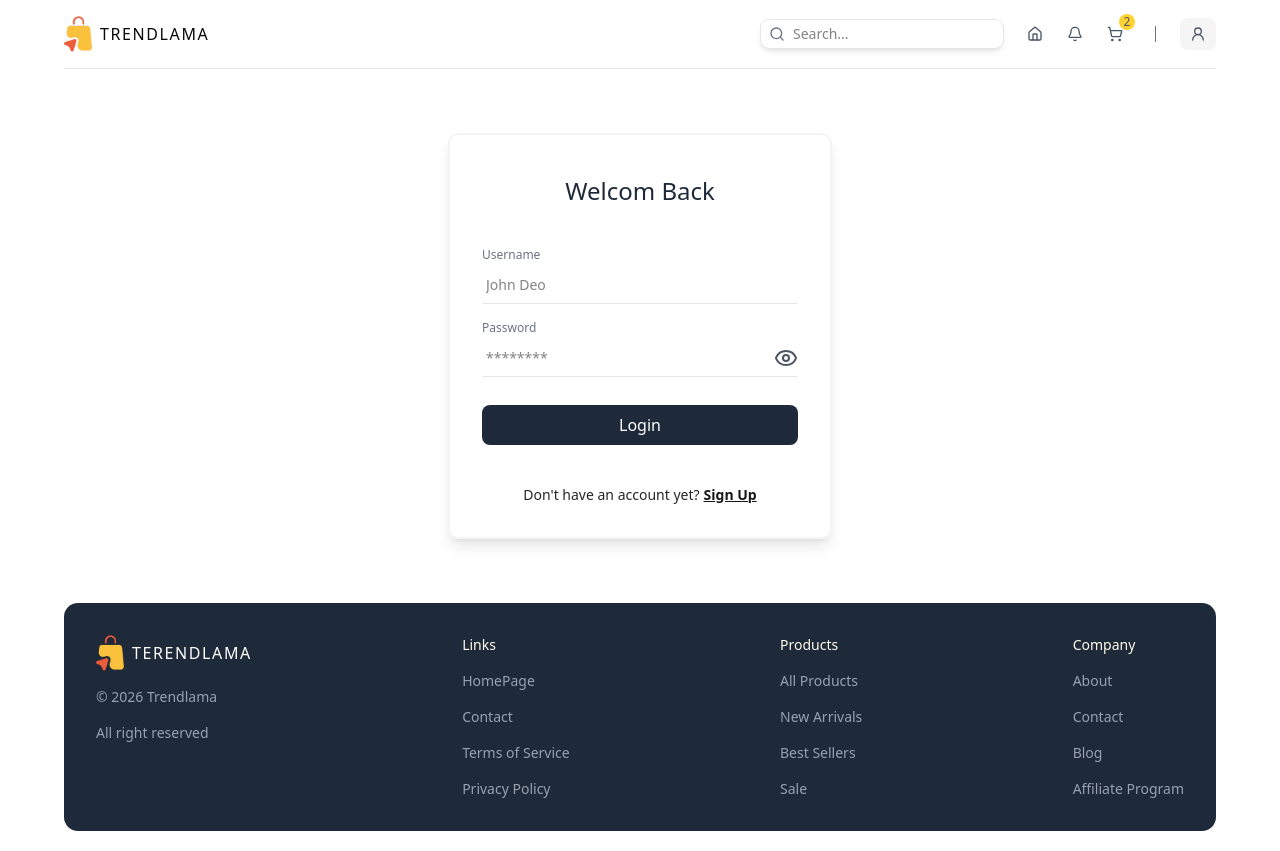
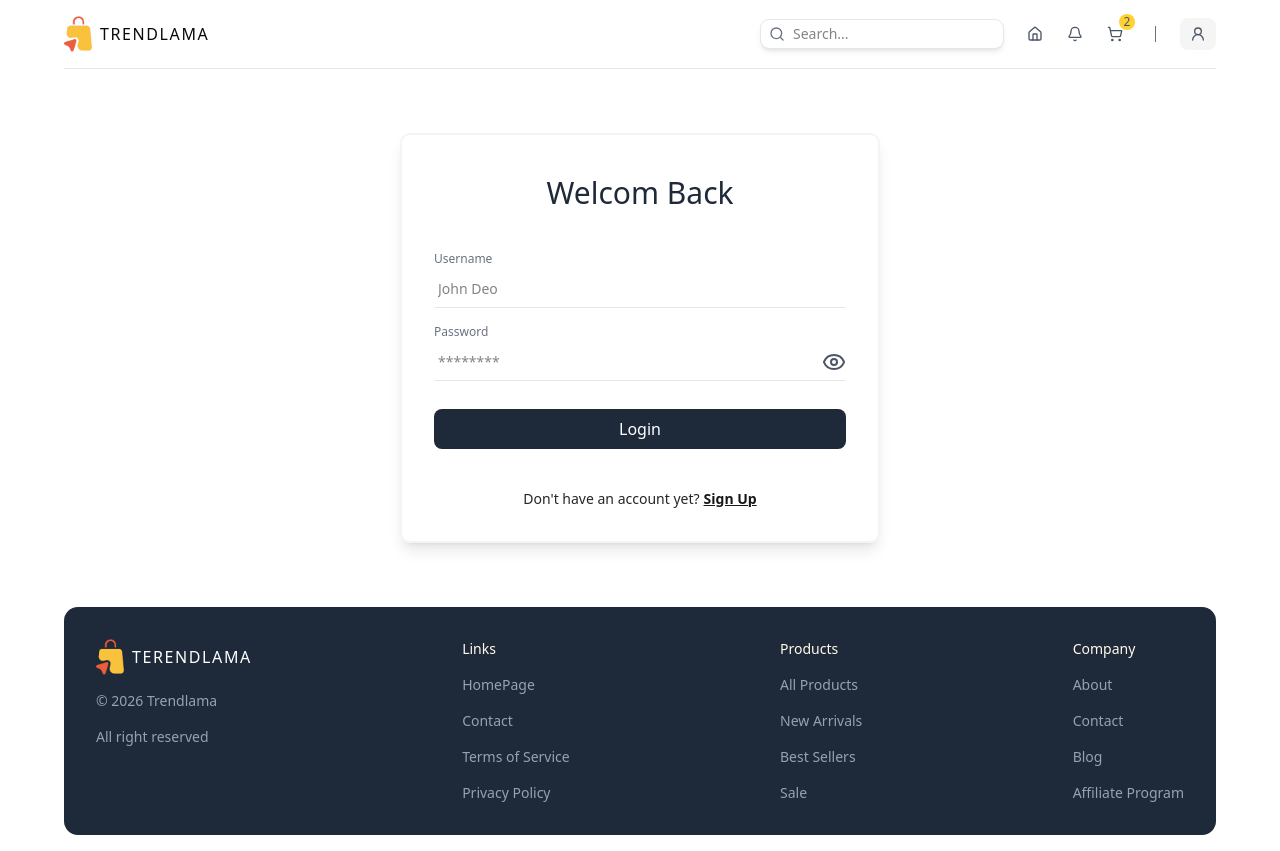
Before and after one commit to SheHab970/e-commerce_app, a Next.js app: page /login in a window 1280 px wide. Built offline with nearby package versions, Linux system fonts and the light colour scheme.

Commit message:
Edite login page and add new animation style

```diff
--- a/src/app/globals.css
+++ b/src/app/globals.css
@@ -42,6 +42,19 @@
   --color-sidebar-accent-foreground: var(--sidebar-accent-foreground);
   --color-sidebar-border: var(--sidebar-border);
   --color-sidebar-ring: var(--sidebar-ring);
+
+  --animate-fade-down: fadeUp 0.5s ease-out forwards;
+
+  @keyframes fadeUp {
+    0% {
+      opacity: 0;
+      transform: translateY(-20px);
+    }
+    100% {
+      opacity: 1;
+      transform: translateY(0);
+    }
+  }
 }
 
 :root {
--- a/src/app/login/page.tsx
+++ b/src/app/login/page.tsx
@@ -4,9 +4,9 @@ import Link from "next/link";
 const LoginPage = () => {
     return (
         <div className="flex items-center justify-center mt-16">
-            <div className="flex flex-col items-center gap-8 w-full lg:w-1/3 shadow-lg border-2 border-gray-100 p-8 rounded-lg">
+            <div className="flex flex-col items-center gap-8 w-full lg:w-5/12 animate-fade-down shadow-lg border-2 border-gray-100 p-8 rounded-lg">
                 {/* HEADER */}
-                <h1 className="text-gray-800 font-medium text-2xl py-2">
+                <h1 className="text-gray-800 font-medium text-2xl lg:text-3xl py-2">
                     Welcom Back
                 </h1>
                 {/* LOGIN FORM */}
--- a/src/components/forms/LoginForm.tsx
+++ b/src/components/forms/LoginForm.tsx
@@ -40,7 +40,7 @@ const LoginForm = () => {
                     type="text"
                     id="userName"
                     placeholder="John Deo"
-                    className="border-b border-gray-200 py-2 px-1 text-sm outline-none"
+                    className="border-b border-gray-200 py-2 px-1 text-sm outline-none focus:border-gray-400 transition-all duration-300"
                     {...register("username")}
                 />
                 {errors.username && (
@@ -53,12 +53,12 @@ const LoginForm = () => {
                 <label htmlFor="password" className="text-xs text-gray-500">
                     Password
                 </label>
-                <div className="flex items-center justify-between border-b border-gray-200">
+                <div className="flex items-center justify-between border-b border-gray-200  focus-within:border-gray-400 transition-all duration-300">
                     <input
                         type={showPassword ? "text" : "password"}
                         id="password"
                         placeholder="********"
-                        className=" py-2 px-1 text-sm outline-none"
+                        className=" py-2 px-1 text-sm outline-none w-full"
                         {...register("password")}
                     />
                     <button
```
